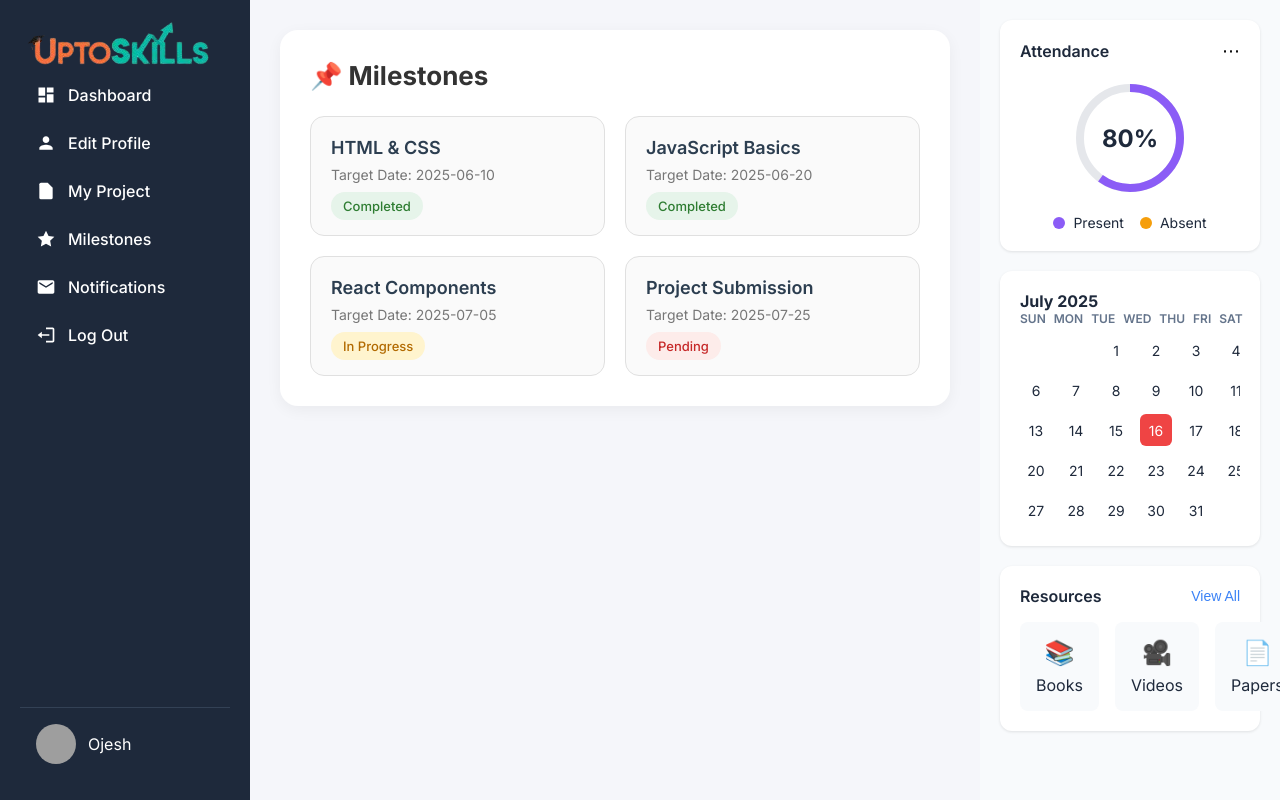
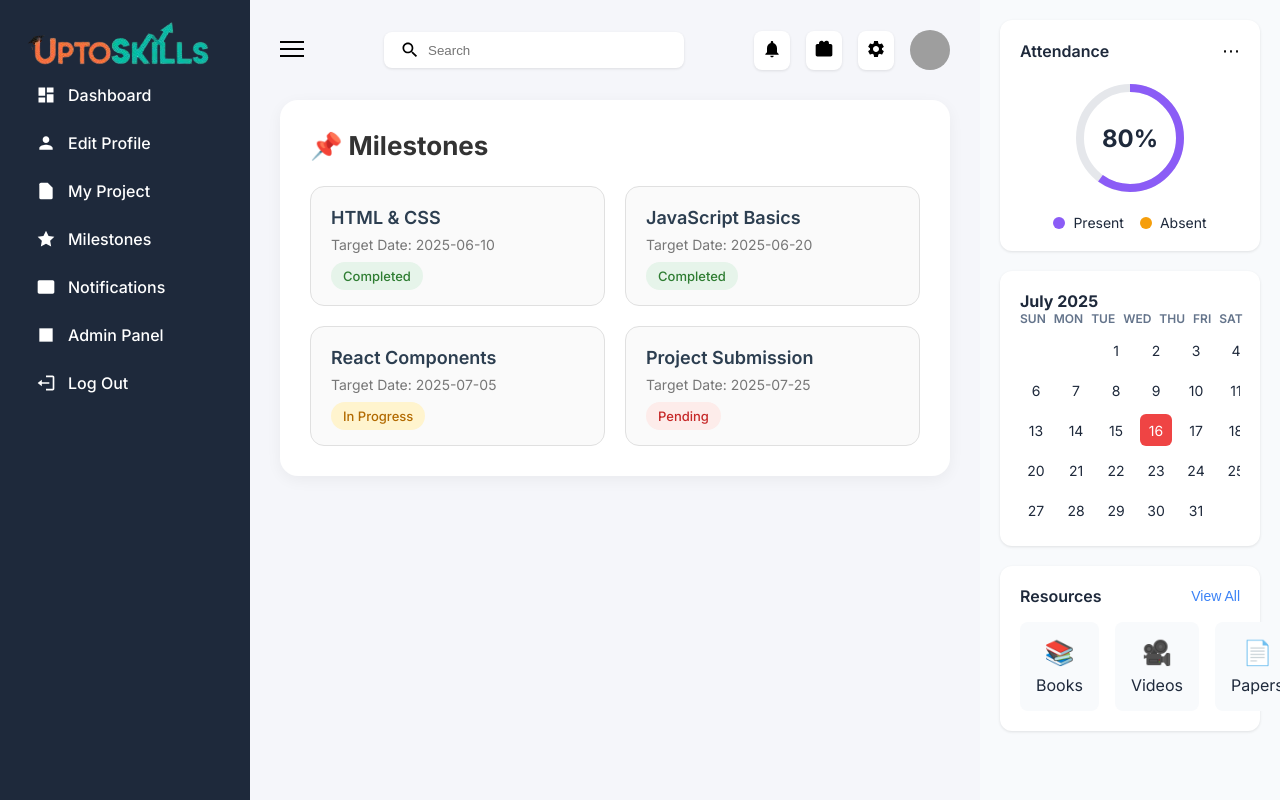
Before and after one commit to rajkumaron24/Uptoskills-student-dashboard, a React (Create React App) app: page /milestones in a window 1280 px wide. Built offline with nearby package versions, Linux system fonts and the light colour scheme; grey boxes are pictures that could not be loaded.

Commit message:
Toggle Menu updated

```diff
--- a/src/App.js
+++ b/src/App.js
@@ -14,12 +14,20 @@ import EditProfilePage from './components/EditProfile/EditProfilePage';
 import MyProjects from './components/myProjects/MyProjects';
 import MilestonePage from './components/milestonesPage/milestonePage';
 
+import { useState } from 'react';
+
 function Dashboard() {
+  const [isSidebarVisible, setIsSidebarVisible] = useState(true);
+
+  const toggleSidebar = () => {
+    setIsSidebarVisible((prev) => !prev);
+  };
+
   return (
     <div className="dashboard-container">
-      <Sidebar />
-      <div className="main-content">
-        <Header />
+      {isSidebarVisible && <Sidebar isSidebarVisible={isSidebarVisible} />}
+      <div className={`main-content${isSidebarVisible ? '' : ' full-width'}`}>
+        <Header toggleSidebar={toggleSidebar} />
         <WelcomeSection />
         <StatsGrid />
         <div className="content-row">
--- a/src/components/EditProfile/EditProfilePage.js
+++ b/src/components/EditProfile/EditProfilePage.js
@@ -1,15 +1,21 @@
-import React from 'react';
+import React, { useState } from 'react';
 import Sidebar from '../dashboard/Sidebar';
 import Header from '../dashboard/Header';
 import FormHeader from './FormHeader';
 import FormContent from './FormContent';
 
 const EditProfilePage = () => {
+  const [isSidebarVisible, setIsSidebarVisible] = useState(true);
+
+  const toggleSidebar = () => {
+    setIsSidebarVisible((prev) => !prev);
+  };
+
   return (
     <div className="dashboard-container" style={{ display: 'flex', height: '100vh' }}>
-      <Sidebar />
-      <div className="main-content" style={{ flex: 1, display: 'flex', flexDirection: 'column', overflow: 'hidden' }}>
-        <Header />
+      {isSidebarVisible && <Sidebar isSidebarVisible={isSidebarVisible} />}
+      <div className={`main-content${isSidebarVisible ? '' : ' full-width'}`} style={{ flex: 1, display: 'flex', flexDirection: 'column', overflow: 'hidden' }}>
+        <Header toggleSidebar={toggleSidebar} />
         <div className="form-container" style={{ flex: 1, overflowY: 'auto', padding: '24px' }}>
           <FormHeader />
           <FormContent />
@@ -18,4 +24,5 @@ const EditProfilePage = () => {
     </div>
   );
 };
+
 export default EditProfilePage;
--- a/src/components/dashboard/Header.js
+++ b/src/components/dashboard/Header.js
@@ -1,8 +1,15 @@
 import React from 'react';
 
-function Header() {
+function Header({ toggleSidebar }) {
   return (
     <div className="header">
+      <button className="hamburger-btn" onClick={toggleSidebar} aria-label="Toggle sidebar" style={{ background: 'none', border: 'none', cursor: 'pointer', marginRight: '10px' }}>
+        <svg width="24" height="24" viewBox="0 0 24 24" fill="currentColor">
+          <rect y="4" width="24" height="2" />
+          <rect y="11" width="24" height="2" />
+          <rect y="18" width="24" height="2" />
+        </svg>
+      </button>
       <div className="search-container">
         <svg width="20" height="20" viewBox="0 0 24 24" fill="currentColor">
           <path d="M15.5 14h-.79l-.28-.27C15.41 12.59 16 11.11 16 9.5 16 5.91 13.09 3 9.5 3S3 5.91 3 9.5 5.91 16 9.5 16c1.61 0 3.09-.59 4.23-1.57l.27.28v.79l5 4.99L20.49 19l-4.99-5zm-6 0C7.01 14 5 11.99 5 9.5S7.01 5 9.5 5 14 7.01 14 9.5 11.99 14 9.5 14z" />
--- a/src/components/dashboard/Sidebar.js
+++ b/src/components/dashboard/Sidebar.js
@@ -1,7 +1,7 @@
 import React, { useState } from 'react';
 
-function Sidebar() {
-  const [activeItem, setActiveItem] = useState(null);
+function Sidebar({ isSidebarVisible }) {
+  const [activeItem, setActiveItem] = React.useState(null);
 
   const handleNavClick = (item, path) => {
     setActiveItem(item);
@@ -14,8 +14,12 @@ function Sidebar() {
       : { cursor: 'pointer', display: 'flex', alignItems: 'center', gap: '12px', padding: '12px 16px', marginBottom: '4px', borderRadius: '8px', fontWeight: 500 };
   };
 
+  if (!isSidebarVisible) {
+    return null;
+  }
+
   return (
-    <div className="sidebar">
+    <div className="sidebar expanded" tabIndex={0}>
       <div className="logo">
         <img src="uptoskills_logo.png" alt="UpToSkills Logo" />
       </div>
@@ -29,7 +33,7 @@ function Sidebar() {
           <svg width="20" height="20" viewBox="0 0 24 24" fill="currentColor">
             <path d="M3 13h8V3H3v10zm0 8h8v-6H3v6zm10 0h8V11h-8v10zm0-18v6h8V3h-8z" />
           </svg>
-          Dashboard
+          {'Dashboard'}
         </div>
         <div
           className="nav-item"
@@ -39,7 +43,7 @@ function Sidebar() {
           <svg width="20" height="20" viewBox="0 0 24 24" fill="currentColor">
             <path d="M12 12c2.21 0 4-1.79 4-4s-1.79-4-4-4-4 1.79-4 4 1.79 4 4 4zm0 2c-2.67 0-8 1.34-8 4v2h16v-2c0-2.66-5.33-4-8-4z" />
           </svg>
-          Edit Profile
+          {'Edit Profile'}
         </div>
         <div
           className="nav-item"
@@ -49,7 +53,7 @@ function Sidebar() {
           <svg width="20" height="20" viewBox="0 0 24 24" fill="currentColor">
             <path d="M14 2H6a2 2 0 0 0-2 2v16a2 2 0 0 0 2 2h12a2 2 0 0 0 2-2V8l-6-6z" />
           </svg>
-          My Project
+          {'My Project'}
         </div>
         <div
           className="nav-item"
@@ -59,13 +63,23 @@ function Sidebar() {
           <svg width="20" height="20" viewBox="0 0 24 24" fill="currentColor">
             <path d="M12 2l3.09 6.26L22 9.27l-5 4.87 1.18 6.88L12 17.77l-6.18 3.25L7 14.14 2 9.27l6.91-1.01L12 2z" />
           </svg>
-          Milestones
+          {'Milestones'}
         </div>
         <div className="nav-item" style={getNavItemStyle('message')}>
           <svg width="20" height="20" viewBox="0 0 24 24" fill="currentColor">
-            <path d="M20 4H4c-1.1 0-1.99.9-1.99 2L2 18c0 1.1.9 2 2 2h16c1.1 0 2-.9 2-2V6c0-1.1-.9-2-2-2zm0 4l-8 5-8-5V6l8 5 8-5v2z" />
+            <path d="M20 4H4c-1.1 0-1.99.9-1.99 2L2 18c0 1.1.9 2 2 2h16c1.1 0 2-.9 2-2V6c0-1.1-.9-2-2-2z" />
           </svg>
-         Notifications
+          {'Notifications'}
+        </div>
+        <div
+          className="nav-item"
+          style={getNavItemStyle('admin-panel')}
+          onClick={() => handleNavClick('admin-panel', '/admin-panel')}
+        >
+          <svg width="20" height="20" viewBox="0 0 24 24" fill="currentColor">
+            <path d="M4 4h16v16H4z" />
+          </svg>
+          {'Admin Panel'}
         </div>
         <div
           className="nav-item logout-item"
@@ -77,14 +91,9 @@ function Sidebar() {
           <svg width="20" height="20" viewBox="0 0 24 24" fill="currentColor">
             <path d="M16 13v-2H7V8l-5 4 5 4v-3zM20 3h-8v2h8v14h-8v2h8c1.1 0 2-.9 2-2V5c0-1.1-.9-2-2-2z" />
           </svg>
-          Log Out
+          {'Log Out'}
         </div>
       </nav>
-
-      <div className="user-profile">
-        <img src="https://thumbs.dreamstime.com/b/illustration-young-boy-coding-his-laptop-surrounded-interface-elements-perfect-education-remote-work-technology-376158298.jpg" alt="Ojesh" className="user-avatar" />
-        <span className="user-name">Ojesh</span>
-      </div>
     </div>
   );
 }
--- a/src/components/milestonesPage/milestonePage.js
+++ b/src/components/milestonesPage/milestonePage.js
@@ -1,4 +1,4 @@
-import React from 'react';
+import React, { useState } from 'react';
 import './milestonePage.css';
 
 const milestones = [
@@ -10,12 +10,20 @@ const milestones = [
 
 import Sidebar from '../dashboard/Sidebar';
 import RightSidebar from '../dashboard/RightSidebar';
+import Header from '../dashboard/Header';
 
 const MilestonePage = () => {
+  const [isSidebarVisible, setIsSidebarVisible] = useState(true);
+
+  const toggleSidebar = () => {
+    setIsSidebarVisible((prev) => !prev);
+  };
+
   return (
     <div className="dashboard-container">
-      <Sidebar />
-      <div className="main-content">
+      {isSidebarVisible && <Sidebar isSidebarVisible={isSidebarVisible} />}
+      <div className={`main-content${isSidebarVisible ? '' : ' full-width'}`}>
+        <Header toggleSidebar={toggleSidebar} />
         <div className="page-card">
           <h2 className="milestone-title">📌 Milestones</h2>
           <div className="milestone-grid">
--- a/src/components/myProjects/MyProjects.js
+++ b/src/components/myProjects/MyProjects.js
@@ -1,9 +1,29 @@
 import React from 'react';
+import Sidebar from '../dashboard/Sidebar';
 
 function MyProjects() {
   return (
-    <div>
-      <h1>My projects</h1>
+    <div className="flex min-h-screen bg-gray-100">
+      <Sidebar />
+      <main className="flex-1 p-6">
+        <h1 className="text-3xl font-bold mb-6">My Projects</h1>
+        <div className="grid grid-cols-1 md:grid-cols-2 lg:grid-cols-3 gap-6">
+          {/* Example project cards */}
+          <div className="bg-white rounded-lg shadow p-4">
+            <h2 className="text-xl font-semibold mb-2">Project One</h2>
+            <p className="text-gray-600">Description of project one.</p>
+          </div>
+          <div className="bg-white rounded-lg shadow p-4">
+            <h2 className="text-xl font-semibold mb-2">Project Two</h2>
+            <p className="text-gray-600">Description of project two.</p>
+          </div>
+          <div className="bg-white rounded-lg shadow p-4">
+            <h2 className="text-xl font-semibold mb-2">Project Three</h2>
+            <p className="text-gray-600">Description of project three.</p>
+          </div>
+          {/* Add more project cards as needed */}
+        </div>
+      </main>
     </div>
   );
 }
--- a/src/styles.css
+++ b/src/styles.css
@@ -99,6 +99,11 @@ body {
 
 .main-content::-webkit-scrollbar {
     display: none; /* Chrome, Safari, Opera */
+}
+
+.main-content.full-width {
+    margin-left: 0 !important;
+    width: 100% !important;
 }
 
 .header {
```
Also changed, not shown: src/components/myProjects/myprojects.css (added, +42 -0 lines).
